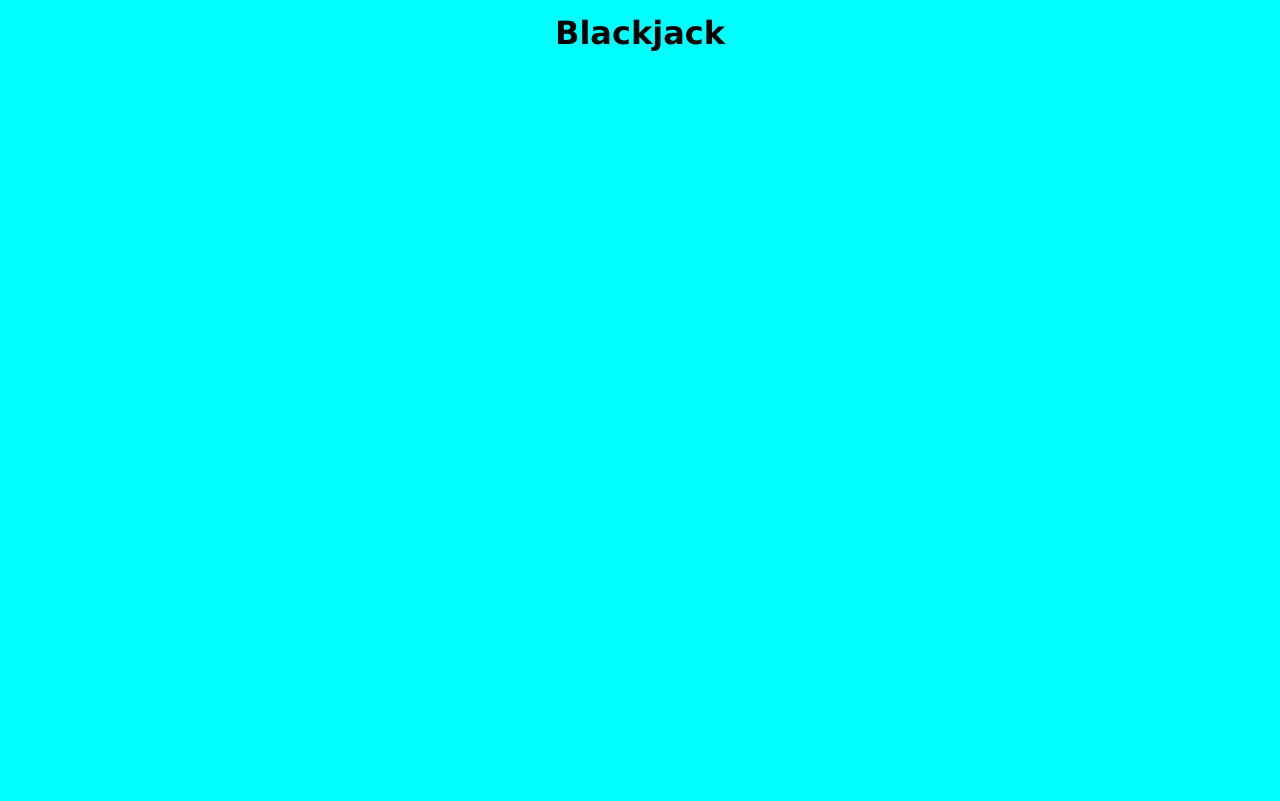
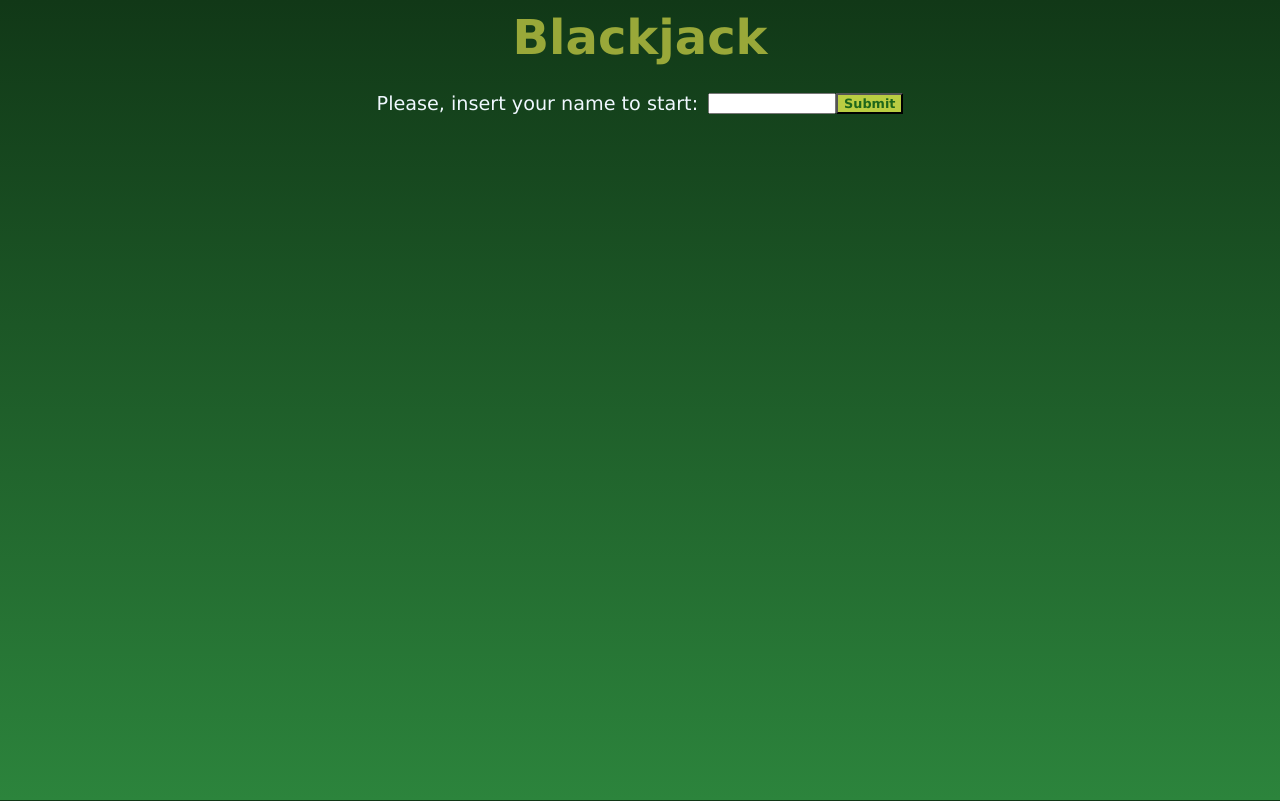
Before and after one commit to caaromerogi/Blackjack, a website: page index.html in a window 1280 px wide. Drawn offline with Linux system fonts and the light colour scheme.

Commit message:
Set userName request textbox

```diff
--- a/index.html
+++ b/index.html
@@ -10,6 +10,11 @@
 <body>
     <h1>Blackjack</h1>
 
+    <div class = 'containerUser'>
+        <p class="childUser">Please, insert your name to start: </p>
+        <input id = 'userNameText' type="text" name="" id="">
+        <button id = 'userNameButton'>Submit</button>
+    </div>
 
 </body>
 </html>
--- a/style.css
+++ b/style.css
@@ -1,11 +1,47 @@
-*{
-    background-color: aqua;
+html{
+    height: 100%;
+}
+
+body{
+    height: 100%;
+    margin: 0;
+    background-repeat: no-repeat;
+    background-attachment: fixed;
+    background-image: linear-gradient(to bottom, #113817, #2C843C) ;
+    font-family: 'Lucida Sans Unicode', Geneva, Verdana, sans-serif;
 }
 
 h1{
     text-align: center;
+    font-size: 3rem;
+    padding: 0.5rem;
+    margin: 0.5px;
+    color: #99A839;
+}
+
+.containerUser{
+    display: flex;
+    justify-content: center;
+    align-items: center;
+}
+
+.childUser{
+    display: inline-block;
+    font-size: 1.2rem;
+    color: aliceblue;
+}
+
+#userNameText{
+    margin-left: 10px;
+    width: 20px;
+    flex: 0 0 120px;
+}
+
+#userNameButton{
+    background-color: #bacd42;
+    font-weight: bold;
     font-family: 'Lucida Sans Unicode', Geneva, Verdana, sans-serif;
-    font-size: 32px;
-    padding: 6px;
-    margin: 6px;
+    font-size: 0.8rem;
+    color: #1e661a;
+
 }
```
